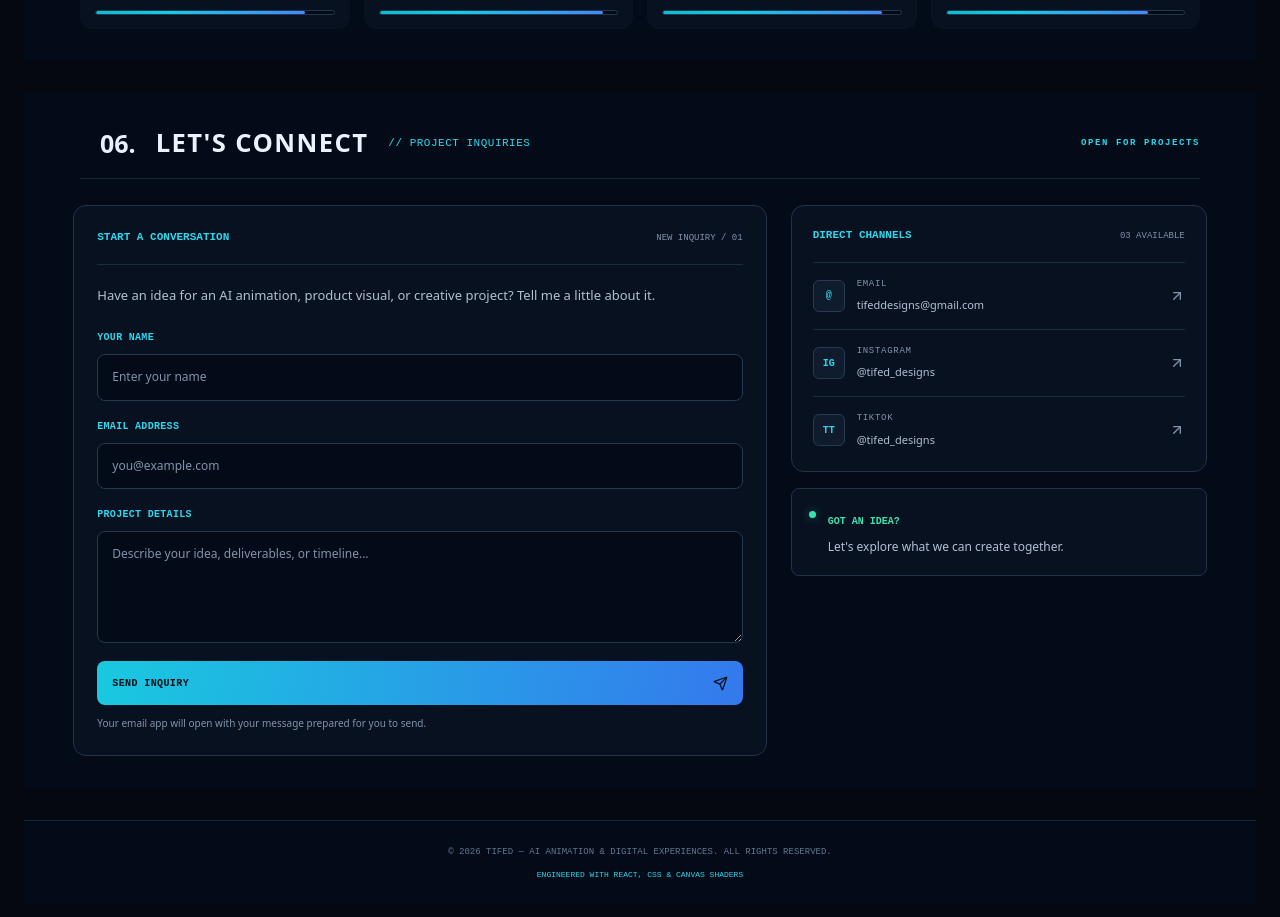
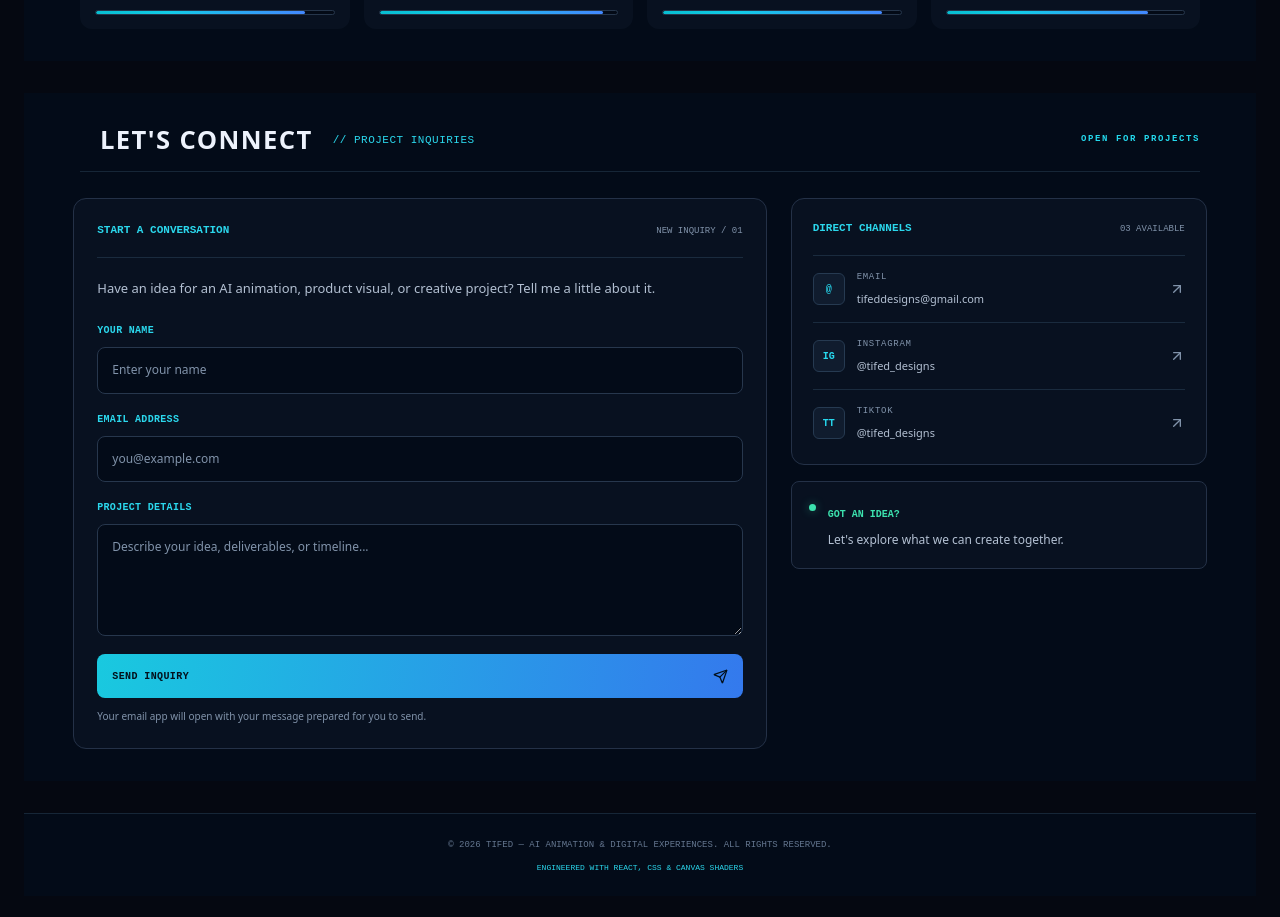
Before and after one commit to TIFEDesigns/tifeddesign, a Next.js app: page / in a window 1280 px wide. Shown: the part 3120-4037 px from the top of the page. Built offline with nearby package versions, Linux system fonts and the light colour scheme.

Commit message:
Commented out the number in the contact section

```diff
--- a/app/Contact.tsx
+++ b/app/Contact.tsx
@@ -51,7 +51,8 @@ export const Contact: React.FC = () => {
             <span />
           </span>
 
-          <span className="section-number">06.</span>
+        {/*
+          <span className="section-number">06.</span> */}
 
           <h2 className="section-title">LET'S CONNECT</h2>
 
```
